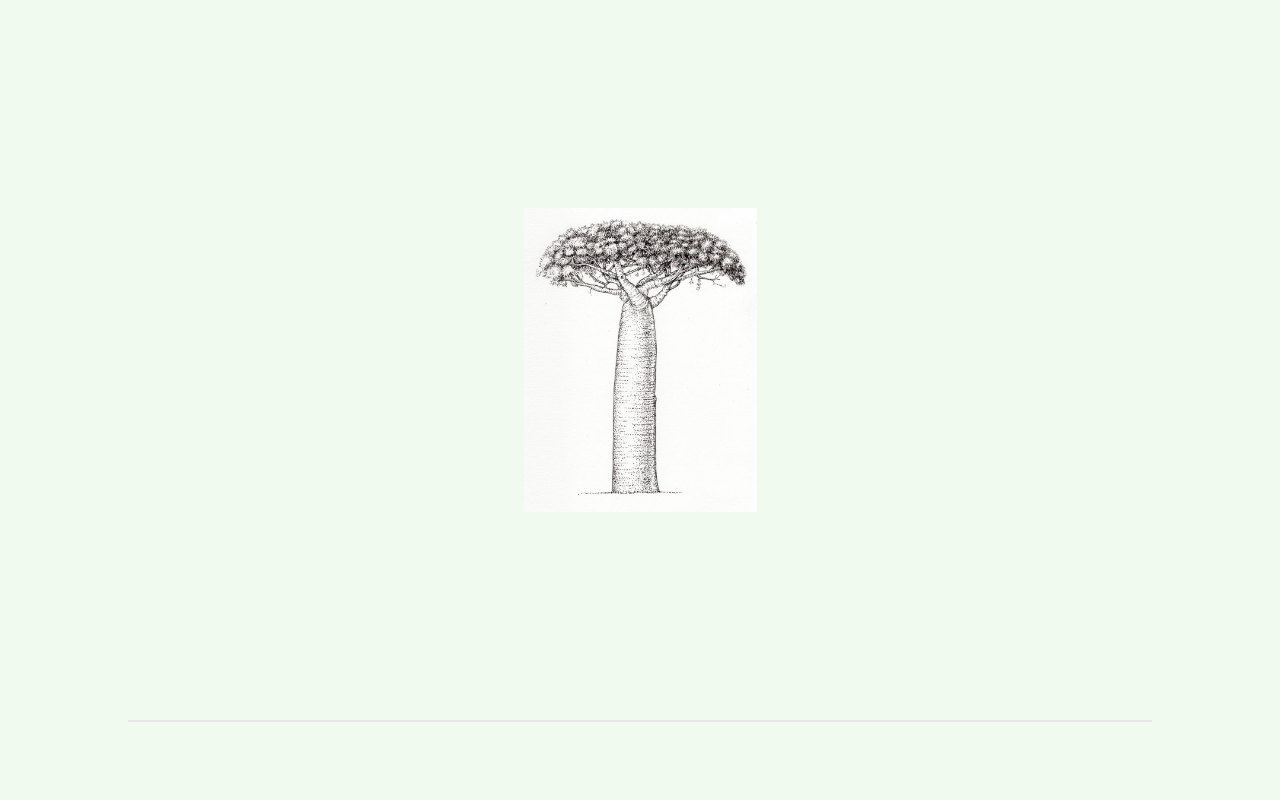
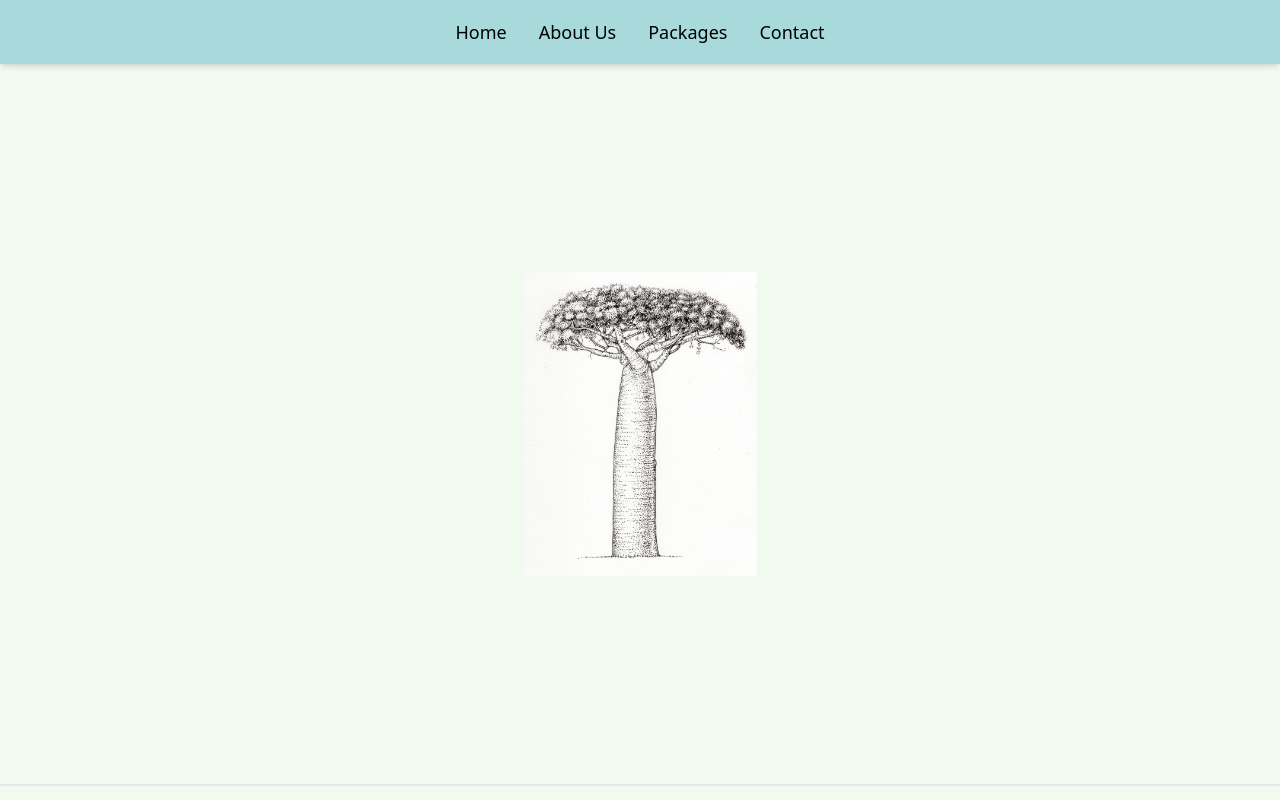
Before and after one commit to Folka2134/mum-site, a React (Create React App) app: page / in a window 1280 px wide. Shown: the top 800 px of the page. Built offline with nearby package versions, Linux system fonts and the light colour scheme.

Commit message:
added navbar and footer

```diff
--- a/src/pages/homePage/Home.component.jsx
+++ b/src/pages/homePage/Home.component.jsx
@@ -1,12 +1,16 @@
-import React from 'react'
-import { Cover } from './Cover.component'
-import { MainContent } from './MainContent.component'
+import React from "react";
+import { Cover } from "./Cover.component";
+import { MainContent } from "./MainContent.component";
+import { Navbar } from "../../components/Navbar.component";
+import { Footer } from "../../components/Footer.component";
 
 export const Home = () => {
   return (
-    <div className='h-full mx-6 lg:mx-12 xl:mx-32 flex flex-col items-center'>
+    <div className="h-full w-full  flex flex-col items-center">
+      <Navbar />
       <Cover />
       <MainContent />
+      <Footer />
     </div>
-  )
-}
+  );
+};
```
